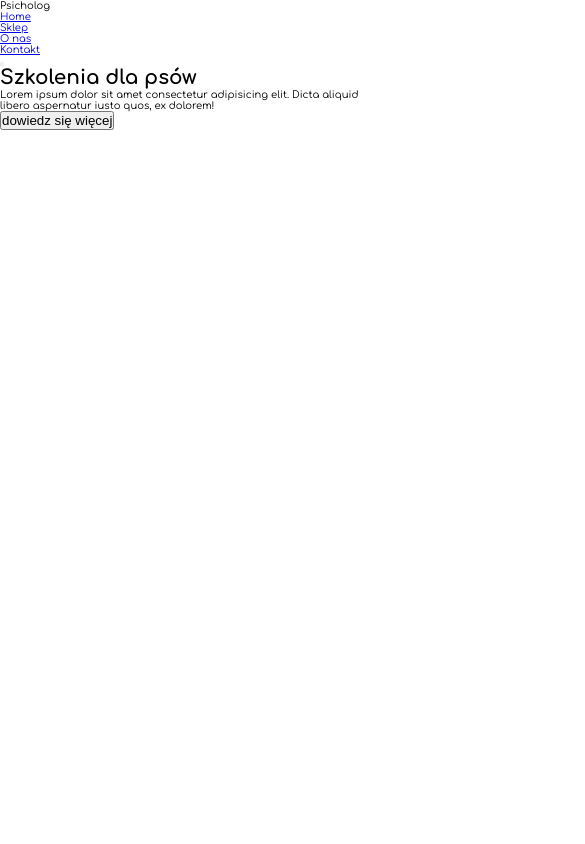
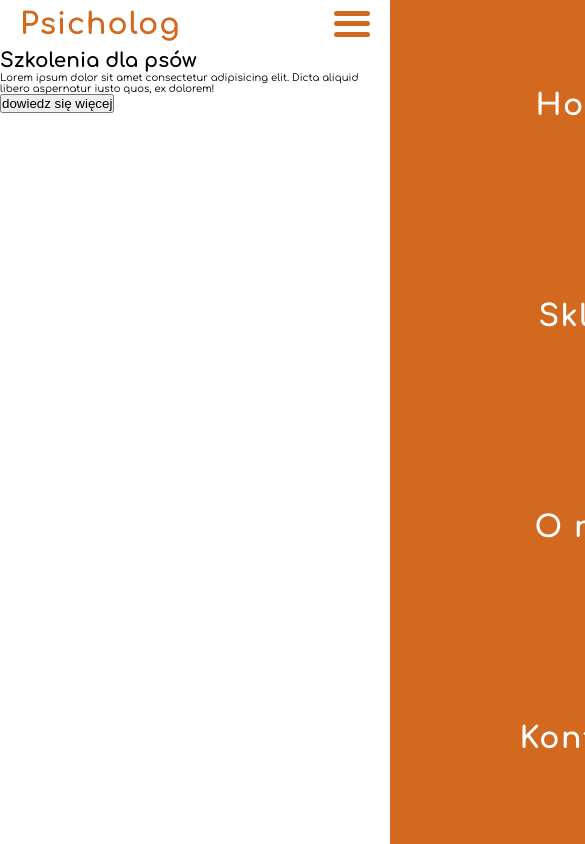
Before and after one commit to Grzegorz1992/DogCoachPage, a website built with Vite: page src/index.html in a window 390 px wide. Shown: the top 844 px of the page, 585 px wide, since content can reach past the window. Built offline with nearby package versions, Linux system fonts and the light colour scheme.

Commit message:
created colors file in scss, added styles for navigation on mobile view

```diff
--- /dev/null
+++ b/src/_colors.scss
@@ -0,0 +1,3 @@
+$main-color: rgb(210, 105, 30);
+$main-color-transparent: rgba(210, 105, 30, 0.6);
+$pure-white: rgb(255,255,255);
--- a/src/index.html
+++ b/src/index.html
@@ -19,9 +19,7 @@
 	<body>
 		<header class="header">
 			<nav class="navbar">
-				<div class="brand-title">
-					<p class="">Psicholog</p>
-				</div>
+				<p class="brand-title">Psicholog</p>
 				<ul class="navbar-items">
 					<li class="navbar-item"><a class="link" href="#home">Home</a></li>
 					<li class="navbar-item">
--- a/src/style.scss
+++ b/src/style.scss
@@ -1,3 +1,5 @@
+@import "./colors";
+
 *,
 *::before,
 *::after {
@@ -15,3 +17,69 @@ body {
 	font-family: "Amatic SC", sans-serif;
 	font-family: "Comfortaa", sans-serif;
 }
+
+// HEADER
+
+.header {
+	.navbar {
+		display: flex;
+		justify-content: space-between;
+		padding: 0.8rem 2rem;
+		position: sticky;
+		top: 0;
+
+		.brand-title {
+			font-size: 3rem;
+			font-weight: bold;
+			letter-spacing: 1px;
+			color: $main-color;
+		}
+
+		.navbar-items {
+			display: flex;
+			justify-content: space-around;
+			flex-direction: column;
+			position: absolute;
+			top: 0;
+			left: 0;
+			height: 100vh;
+			width: 100vw;
+			text-align: center;
+			font-size: 3rem;
+			font-weight: bold;
+			background-color: $main-color;
+			transform: translateX(100%);
+			transition: all 0.3s ease-in-out;
+
+			.navbar-item {
+				list-style: none;
+				.link {
+					color: $pure-white;
+					outline-color: none;
+					text-decoration: none;
+					letter-spacing: 1.5px;
+				}
+			}
+		}
+
+		.burger {
+			display: flex;
+			flex-direction: column;
+			justify-content: space-around;
+			align-items: flex-end;
+			position: relative;
+			height: 3.2rem;
+			width: 3.6rem;
+			background: none;
+			border: none;
+			transition: all 0.3s ease-in-out;
+
+			.bar {
+				width: 100%;
+				height: 0.5rem;
+				border-radius: 0.5rem;
+				background-color: $main-color;
+			}
+		}
+	}
+}
```
